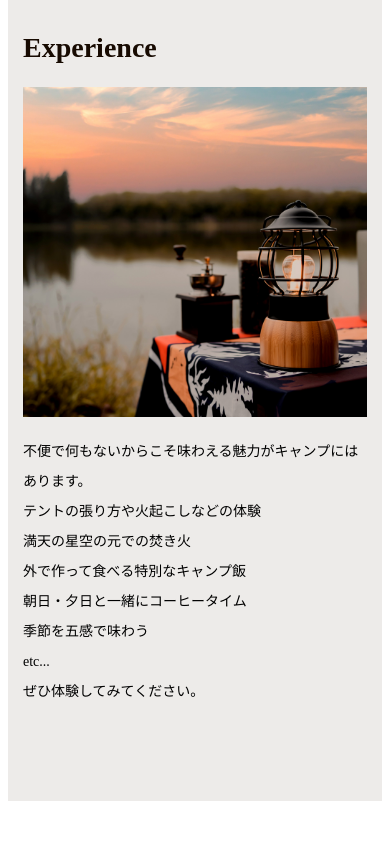
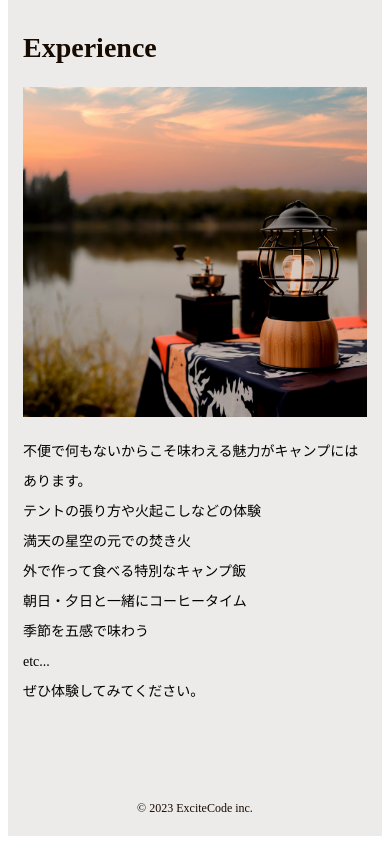
Before and after one commit to Akidesign/Camping-service-site, a plain HTML site: page index.html in a window 390 px wide. Shown: the part 1316-2160 px from the top of the page. Before the commit the page ends 2125 px from the top, so only its background shows below. Drawn offline with Linux system fonts and the light colour scheme.

Commit message:
フッターを制作する

```diff
--- a/css/style.scss
+++ b/css/style.scss
@@ -136,3 +136,21 @@
     font-size: 14px;
   }
 }
+
+.footer {
+  padding-bottom: 40px;
+  background-color: #edebe9;
+  @media (max-width: 768px) {
+    padding-bottom: 20px;
+  }
+}
+
+.footer_copyright {
+  font-size: 14px;
+  color: #170a01;
+  display: block;
+  text-align: center;
+  @media (max-width: 768px) {
+    font-size: 12px;
+  }
+}
--- a/index.html
+++ b/index.html
@@ -55,10 +55,10 @@
         <nav class="header_nav">
           <ul class="header_list">
             <li class="header_item">
-              <a href="" class="header_link">Story</a>
+              <a href="#story" class="header_link">Story</a>
             </li>
             <li class="header_item">
-              <a href="" class="header_link">Experience</a>
+              <a href="#experience" class="header_link">Experience</a>
             </li>
           </ul>
         </nav>
@@ -70,7 +70,7 @@
       </div>
 
       <!-- Story -->
-      <section class="story">
+      <section id="story" class="story">
         <div class="story_inner inner">
           <h2 class="story_title title">Story</h2>
           <p class="story_text text">
@@ -84,7 +84,7 @@
       </section>
 
       <!-- Experience -->
-      <section class="experience">
+      <section id="experience" class="experience">
         <div class="experience_inner inner">
           <h2 class="experience_title title">Experience</h2>
           <div class="experience_content">
@@ -108,6 +108,11 @@
           </div>
         </div>
       </section>
+
+      <!-- footer -->
+      <footer class="footer">
+        <small class="footer_copyright">&copy; 2023 ExciteCode inc.</small>
+      </footer>
     </main>
   </body>
 </html>
--- a/sass/base/_base.scss
+++ b/sass/base/_base.scss
@@ -1,6 +1,7 @@
 @use "../global" as *;
 html {
   font-size: 16px;
+  scroll-behavior: smooth;
 }
 
 body {
```
Also changed, not shown: css/style.css.
